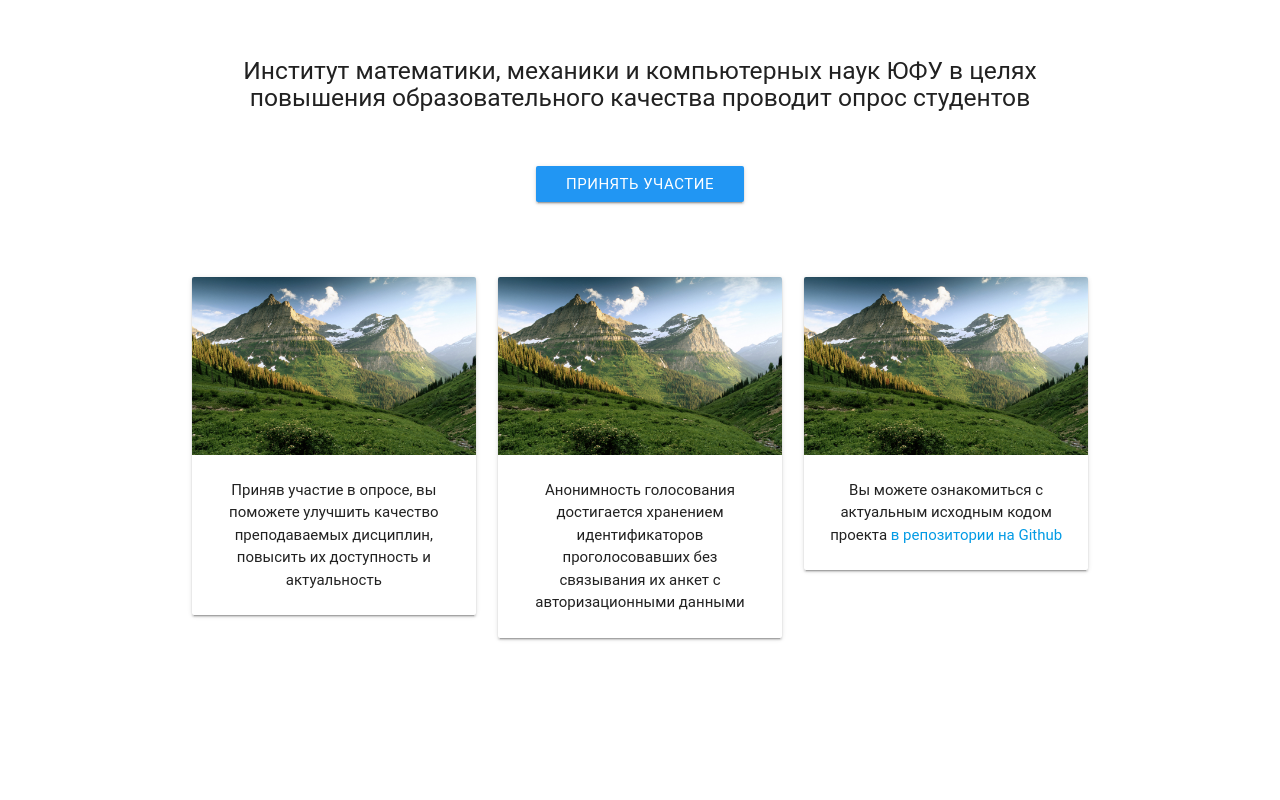
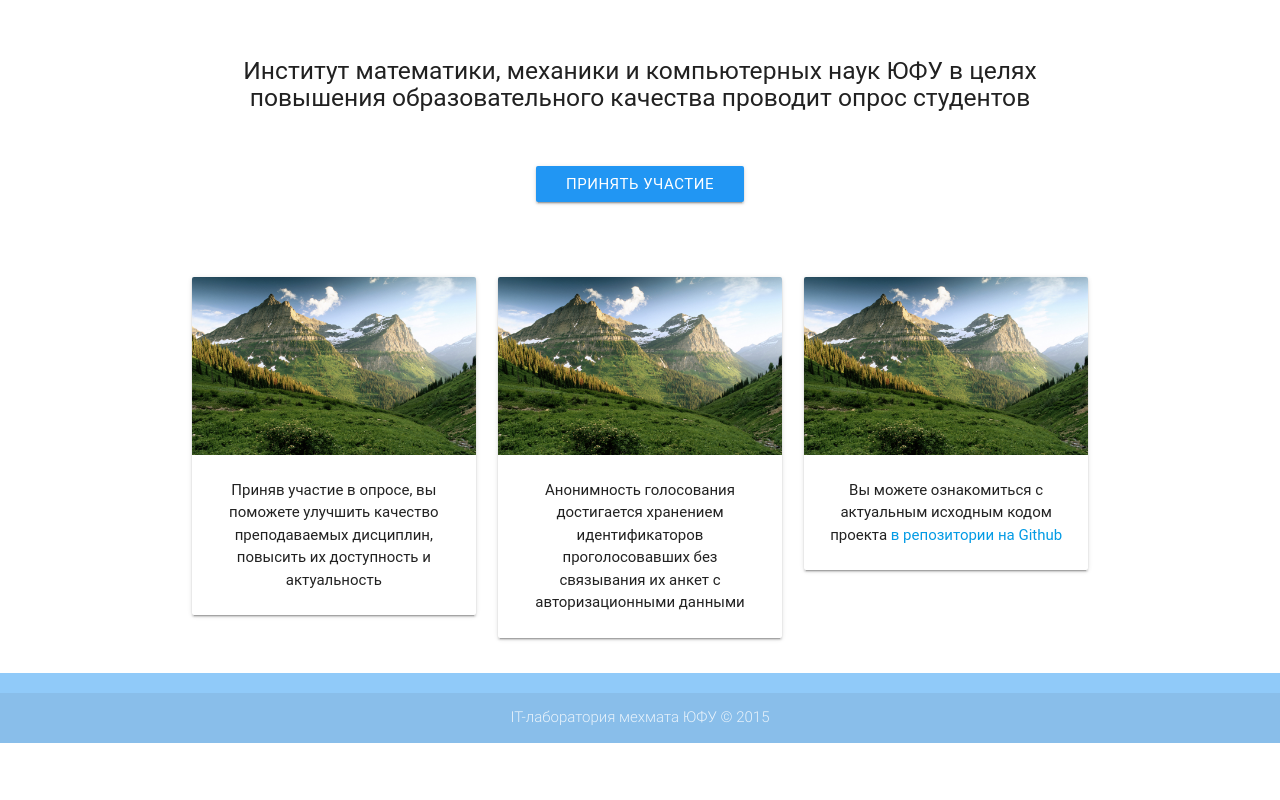
Before and after one commit to axazeano/MMCS_Survey, a Flask app: page / in a window 1280 px wide. Run offline with Flask 2, Linux system fonts and the light colour scheme; some libraries are stand-ins or nearby versions; some web fonts are replaced.

Commit message:
added footer

```diff
--- a/MMCS_Survey.py
+++ b/MMCS_Survey.py
@@ -5,7 +5,7 @@ from flask.ext.mongoengine import MongoEngine
 app = Flask(__name__)
 
 app.config["MONGODB_SETTINGS"] = {'DB': "my_tumble_log"}
-app.config["SECRET_KEY"] = "KeepThisS3cr3t"
+app.config["SECRET_KEY"] = ""
 
 db = MongoEngine(app)
 
--- a/static/css/main.css
+++ b/static/css/main.css
@@ -1 +1 @@
-.usual-font{font-size:1.2em}.fit-parent{width:100%}
+.usual-font{font-size:1.2em}.fit-parent{width:100%}body{display:flex;min-height:100vh;flex-direction:column;margin:0;padding:0}main{flex:1 0 auto}
--- a/static/css/main.less
+++ b/static/css/main.less
@@ -5,3 +5,16 @@
 .fit-parent {
   width: 100%;
 }
+
+body {
+    display: flex;
+    min-height: 100vh;
+    flex-direction: column;
+    margin: 0;
+    padding: 0;
+}
+
+
+main {
+  flex: 1 0 auto;
+}
--- a/templates/index.html
+++ b/templates/index.html
@@ -72,4 +72,12 @@
     <!-- End of container -->
     </div>
 
+    <footer class="page-footer lighten-3 blue">
+    <div class="footer-copyright">
+        <div class="container center">
+              IT-лаборатория мехмата ЮФУ © 2015
+        </div>
+    </div>
+    </footer>
+
 {% endblock %}
```
